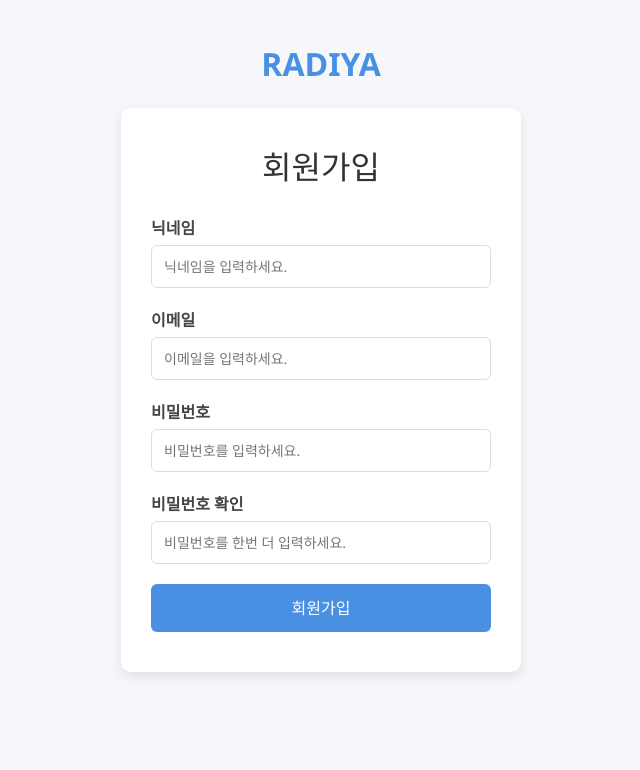
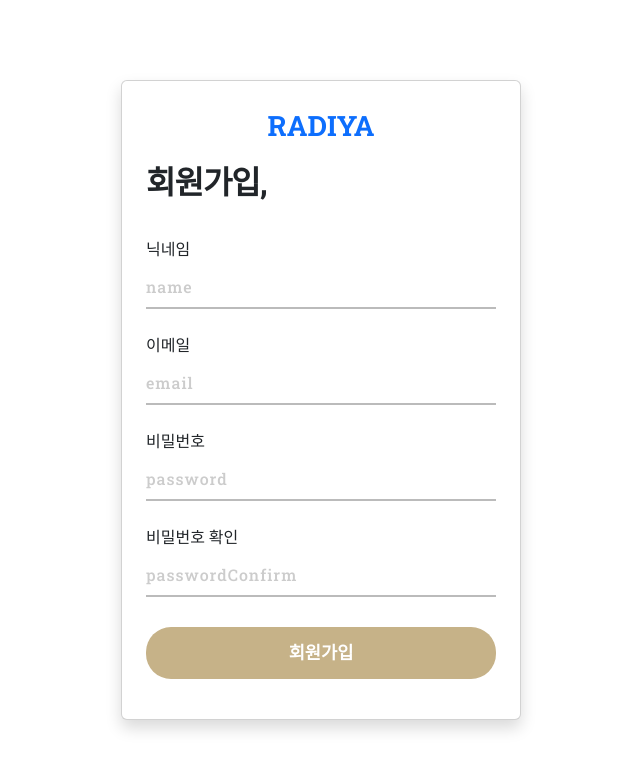
Before and after one commit to ahnbyeongwoo/radiya-shoppingmall, a Vue app: page /signup in a window 1280 px wide. Shown: the top 770 px of the page, without its empty margins (319-959 px from the left). Built offline with nearby package versions, Linux system fonts and the light colour scheme.

Commit message:
login, signup 수정

```diff
--- a/src/components/SignUp.vue
+++ b/src/components/SignUp.vue
@@ -1,26 +1,68 @@
 <template><!--회원가입-->
-  <div class="container">
-    <router-link to='/' class="shoppingmall-title">RADIYA</router-link>
-    <div class="signup-container">
-      <h2>회원가입</h2>
-      <form @submit.prevent="submitForm" id="signup-form">
-        <div><!--닉네임 란-->
-          <label for="name">닉네임</label>
-          <input type="text" id="name" v-model="name" placeholder="닉네임을 입력하세요.">
-        </div><!--이메일 란-->
-        <label for="email">이메일</label>
-        <input type="email" id="email" v-model="email" placeholder="이메일을 입력하세요.">
-        <div><!--비밀번호 란-->
-          <label for="password">비밀번호</label>
-          <input type="password" id="password" v-model="password" placeholder="비밀번호를 입력하세요.">
+  <div class="container d-flex align-items-center justify-content-center min-vh-100">
+    <div class="card p-4 shadow" style="max-width: 400px; width: 100%;">
+      <router-link to="/" class="text-decoration-none text-primary fs-3 fw-bold text-center mb-3 d-block">
+        RADIYA
+      </router-link>
+
+      <form class="signup-form" @submit.prevent="submitForm">
+        <h2 class="signup-title">회원가입,</h2>
+
+        <label for="name">닉네임</label><!--닉네임란-->
+        <div class="form-group mb-4">
+          <input
+            type="text"
+            v-model="name"
+            class="form-control-line form-control"
+            placeholder="name"
+            autocomplete="off"
+            required
+          />
         </div>
-        <div><!--비밀번호 확인 란-->
-          <label for="passwordConfirm">비밀번호 확인</label>
-          <input type="password" id="passwordConfirm" v-model="passwordConfirm" placeholder="비밀번호를 한번 더 입력하세요.">
+
+        <label for="email">이메일</label><!--이메일란-->
+        <div class="form-group mb-4">
+          <input
+            type="email"
+            v-model="email"
+            class="form-control-line form-control"
+            placeholder="email"
+            autocomplete="off"
+            required
+          />
         </div>
-        <button type="submit" class="signUp-button">회원가입</button>
+
+        <label for="password">비밀번호</label><!--비밀번호 란-->
+        <div class="form-group mb-4">
+          <input
+            type="password"
+            v-model="password"
+            class="form-control-line form-control"
+            placeholder="password"
+            autocomplete="off"
+            required
+          />
+        </div>
+
+        <label for="passwordConfirm">비밀번호 확인</label><!--비밀번호 확인 란-->
+        <div class="form-group mb-4">
+          <input
+            type="password"
+            v-model="passwordConfirm"
+            class="form-control-line form-control"
+            placeholder="passwordConfirm"
+            autocomplete="off"
+            required
+          />
+        </div>
+        <button type="submit" class="btn-signUp mb-3">회원가입</button>
       </form>
     </div>
+
+
+
+
+
   </div>
 </template>
 
@@ -30,8 +72,8 @@
   name: 'SignUp',
   data() {
     return {
+      name: '',
       email: '',
-      name: '',
       password: '',
       passwordConfirm: '',
     };
@@ -66,7 +108,7 @@
 </script>
 
 <style scoped>
-.container {
+/* .container {
   display: flex;
   flex-direction: column;
   align-items: center;
@@ -136,5 +178,66 @@
 
 .signUp-button:hover {
   background-color: #357ABD;
+} */
+
+.signup-bg {
+  min-height: 100vh;
+  background: #fff;
+  display: flex;
+  justify-content: center;
+  align-items: center;
+}
+.signup-form {
+  display: flex;
+  flex-direction: column;
+  align-items: stretch;
+}
+.signup-title {
+  font-size: 2rem;
+  font-weight: bold;
+  margin-bottom: 36px;
+  text-align: left;
+  margin-top: 0;
+  letter-spacing: -1px;
+}
+.form-control-line {
+  border: none;
+  border-bottom: 2px solid #bbb;
+  border-radius: 0;
+  padding: 14px 0 8px 0;
+  font-size: 1rem;
+  background: transparent;
+  outline: none;
+  color: #222;
+  font-weight: 500;
+  letter-spacing: 1px;
+  box-shadow: none;
+}
+.form-control-line:focus {
+  border-bottom: 2px solid #b39c6a;
+  background: transparent;
+  outline: none;
+  box-shadow: none;
+}
+.form-control-line::placeholder {
+  color: #ccc;
+  font-weight: 500;
+  letter-spacing: 1px;
+}
+.btn-signUp {
+  width: 100%;
+  background: #c6b288;
+  color: #fff;
+  border: none;
+  border-radius: 25px;
+  padding: 13px 0;
+  font-size: 1.1rem;
+  font-weight: 600;
+  margin-bottom: 18px;
+  margin-top: 6px;
+  cursor: pointer;
+}
+.btn-signUp:hover {
+  background: #b39c6a;
 }
 </style>
--- a/src/components/UserLogin.vue
+++ b/src/components/UserLogin.vue
@@ -1,30 +1,39 @@
 <template>
-  <router-link to="/" class="text-decoration-none text-primary fs-3 fw-bold mb-3">RADIYA</router-link>
-  <div class="login-bg">
+  <div class="container d-flex align-items-center justify-content-center min-vh-100">
+    <div class="card p-4 shadow" style="max-width: 400px; width: 100%;">
+      <router-link to="/" class="text-decoration-none text-primary fs-3 fw-bold text-center mb-3 d-block">
+        RADIYA
+      </router-link>
+
       <form class="login-form" @submit.prevent="login">
         <h2 class="login-title">로그인,</h2>
+
         <div class="form-group mb-4">
           <input
             type="email"
             v-model="email"
-          class="form-control-line"
+            class="form-control-line form-control"
             placeholder="EMAIL"
             autocomplete="off"
+            required
           />
         </div>
+
         <div class="form-group mb-4">
           <input
             type="password"
             v-model="password"
-          class="form-control-line"
+            class="form-control-line form-control"
             placeholder="PASSWORD"
             autocomplete="off"
+            required
           />
         </div>
+
         <button type="submit" class="btn-signin mb-3">SIGN IN</button>
-      <button type="submit" class="btn-signin mb-3" @click="goToSignUp">회원가입</button>
-
+        <button type="button" class="btn-signin mb-3" @click="goToSignUp">회원가입</button>
       </form>
+    </div>
   </div>
 </template>
 
@@ -41,9 +50,8 @@
   },
   methods: {
     goToSignUp() {
-      this.$router.push('/signup'); // 회원가입 페이지로 이동
+      this.$router.push('/signup');
     },
-
     login() {
       const loginData = {
         email: this.email,
@@ -62,7 +70,6 @@
         .catch(error => {
           console.error('로그인 오류:', error);
           alert('로그인 실패! 아이디와 비밀번호를 확인하세요.');
-
         });
     }
   }
@@ -78,7 +85,6 @@
   align-items: center;
 }
 .login-form {
-  width: 340px;
   display: flex;
   flex-direction: column;
   align-items: stretch;
@@ -115,15 +121,6 @@
   font-weight: 500;
   letter-spacing: 1px;
 }
-.forgot-row {
-  margin-top: -12px;
-  margin-bottom: 28px;
-}
-.forgot-password {
-  color: #bbb;
-  font-size: 0.95rem;
-  cursor: pointer;
-}
 .btn-signin {
   width: 100%;
   background: #c6b288;
@@ -136,28 +133,8 @@
   margin-bottom: 18px;
   margin-top: 6px;
   cursor: pointer;
-  transition: background 0.2s;
 }
 .btn-signin:hover {
   background: #b39c6a;
 }
-.btn-facebook {
-  width: 100%;
-  background: transparent;
-  color: #555;
-  border: 2px solid #e2e2e2;
-  border-radius: 25px;
-  padding: 13px 0;
-  font-size: 1.1rem;
-  font-weight: 500;
-  cursor: pointer;
-  transition: border 0.2s;
-}
-.btn-facebook:hover {
-  border: 2px solid #aab8d9;
-}
-.facebook-text {
-  color: #3b5998;
-  font-weight: 600;
-}
 </style>
```
Lines whose indentation alone changed are shown as unchanged.
